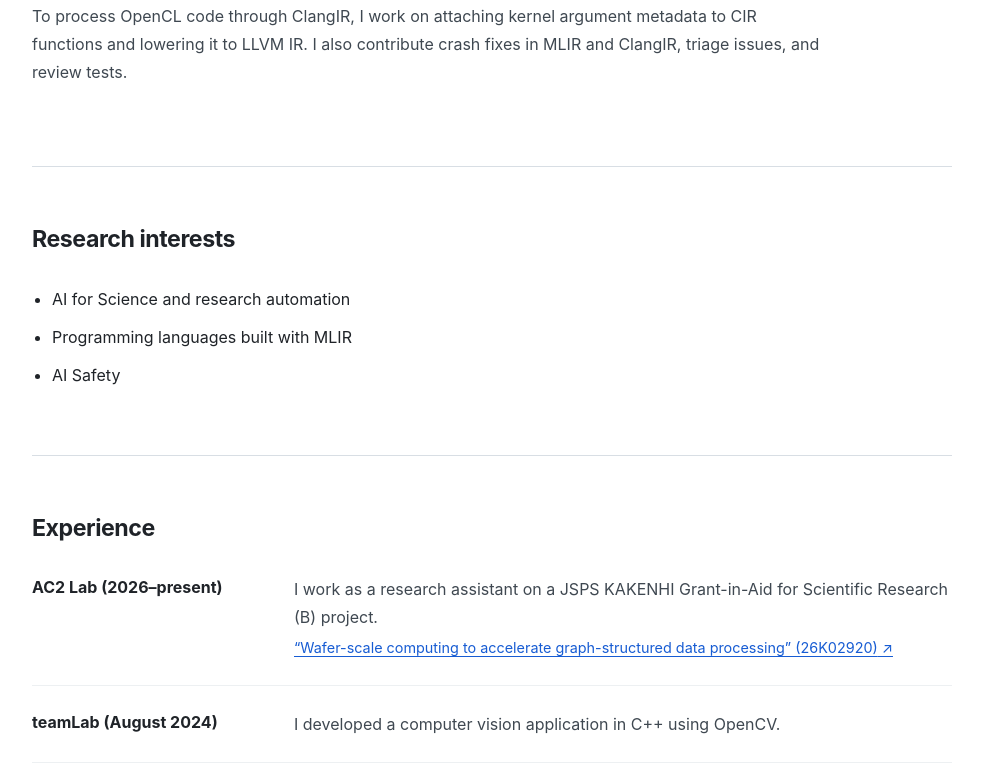
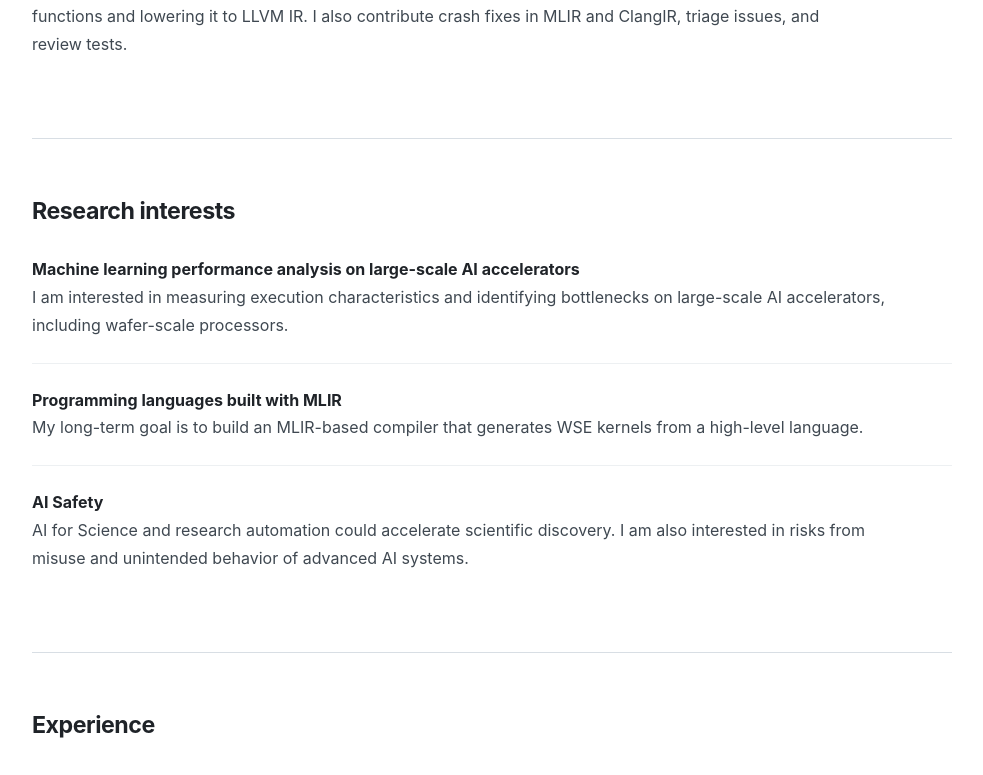
Before and after one commit to Men-cotton/Men-cotton.github.io, a Next.js app: page / in a window 1280 px wide. Shown: the part 1295-2070 px from the top of the page, without its empty margins (148-1131 px from the left). Built offline with nearby package versions, Linux system fonts and the light colour scheme.

Commit message:
Expand research interests

```diff
--- a/app/ProfilePage.tsx
+++ b/app/ProfilePage.tsx
@@ -77,7 +77,7 @@ export function ProfilePage({ markdown, locale }: { markdown: string; locale: Lo
   const { frontmatter, sections } = parseProfile(markdown);
   const researchOutput = parseEntries(sections.get(copy.sections[0]));
   const developmentWork = parseEntries(sections.get(copy.sections[1]));
-  const researchInterests = parseBullets(sections.get(copy.sections[2]));
+  const researchInterests = parseEntries(sections.get(copy.sections[2]));
   const experience = parseEntries(sections.get(copy.sections[3]));
   const achievements = parseBullets(sections.get(copy.sections[4]));
   const interests = parseBullets(sections.get(copy.sections[5]));
@@ -150,7 +150,14 @@ export function ProfilePage({ markdown, locale }: { markdown: string; locale: Lo
 
       <section className="section research-interests" id="research-interests">
         <h2>{copy.sections[2]}</h2>
-        <ul>{researchInterests.map((item) => <li key={item.label}>{item.link ? <ExternalLink href={item.link}>{item.label}</ExternalLink> : item.label}</li>)}</ul>
+        <div className="entry-list">
+          {researchInterests.map((item) => (
+            <article className="entry work-entry" key={item.title}>
+              <div><h3>{item.title}</h3><p>{item.description}</p></div>
+              {item.links.length > 0 && <div className="entry-links">{item.links.map((link) => <ExternalLink href={link.href} key={link.href}>{link.label}</ExternalLink>)}</div>}
+            </article>
+          ))}
+        </div>
       </section>
 
       <section className="section" id="experience">
--- a/app/globals.css
+++ b/app/globals.css
@@ -67,8 +67,6 @@ h2 { margin: 0 0 30px; font-size: 1.45rem; line-height: 1.4; letter-spacing: -.0
 .entry-links > a { white-space: nowrap; font-size: .9rem; }
 
 .two-column { display: grid; grid-template-columns: 1fr 1fr; gap: 72px; }
-.research-interests ul { margin: 0; padding-left: 1.25rem; }
-.research-interests li { margin-bottom: 10px; }
 .two-column ul { margin: 0; padding-left: 1.25rem; }
 .two-column li { margin-bottom: 10px; }
 .recognition a { color: inherit; text-decoration-color: transparent; }
--- a/content/profile.en.md
+++ b/content/profile.en.md
@@ -32,7 +32,7 @@ I presented “Execution Characteristics Analysis of Irregular GNN Training on C
 [Technical report (not peer-reviewed)](https://ipsj.ixsq.nii.ac.jp/records/2010658)
 
 ### GNN implementation for Cerebras WSE
-I implemented a GNN training pipeline for a wafer-scale processor. The project began as my undergraduate thesis and continues through my master's research. My long-term goal is to build a compiler that generates WSE kernels from a high-level language.
+I implemented a GNN training pipeline for a wafer-scale processor. The project began as my undergraduate thesis, and I continue to analyze its performance in my master's research.
 [Repository](https://github.com/Men-cotton/gnn-modelzoo-fork)
 
 ## Software and engineering
@@ -43,9 +43,14 @@ To process OpenCL code through ClangIR, I work on attaching kernel argument meta
 
 ## Research interests
 
-- AI for Science and research automation
-- Programming languages built with MLIR
-- AI Safety
+### Machine learning performance analysis on large-scale AI accelerators
+I am interested in measuring execution characteristics and identifying bottlenecks on large-scale AI accelerators, including wafer-scale processors.
+
+### Programming languages built with MLIR
+My long-term goal is to build an MLIR-based compiler that generates WSE kernels from a high-level language.
+
+### AI Safety
+AI for Science and research automation could accelerate scientific discovery. I am also interested in risks from misuse and unintended behavior of advanced AI systems.
 
 ## Experience
 
```
Also changed, not shown: content/profile.md (+9 -4 lines).
